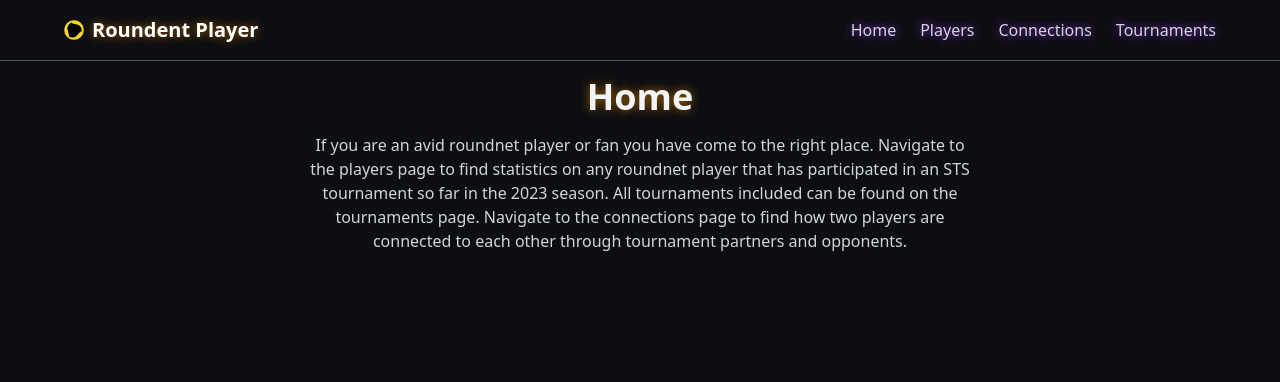
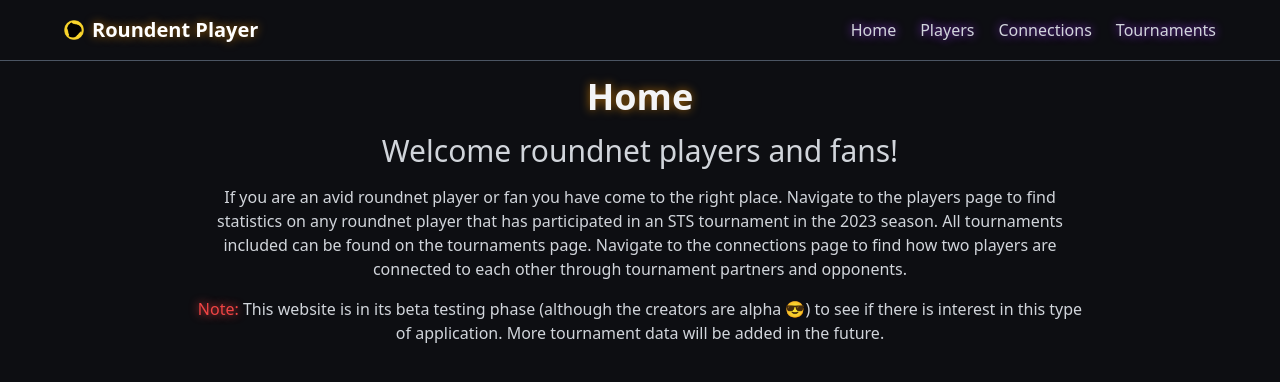
Before and after one commit to CoryChilton/roundnet-player-web-app, a Next.js app: page / in a window 1280 px wide. Shown: the top 382 px of the page. Built offline with nearby package versions, Linux system fonts and the light colour scheme.

Commit message:
added beta testing note to home page

```diff
--- a/src/app/page.tsx
+++ b/src/app/page.tsx
@@ -6,8 +6,14 @@ export default function Home() {
       <h1 className="font-bold text-4xl mb-4 text-shadow-glow shadow-yellow-700 text-gray-100">
         Home
       </h1>
-      <p className="max-w-2xl text-center text-gray-300">
-        If you are an avid roundnet player or fan you have come to the right place. Navigate to the players page to find statistics on any roundnet player that has participated in an STS tournament so far in the 2023 season. All tournaments included can be found on the tournaments page. Navigate to the connections page to find how two players are connected to each other through tournament partners and opponents.
+      <h2 className="text-3xl text-gray-300 mb-4 text-center">
+        Welcome roundnet players and fans!
+      </h2>
+      <p className="max-w-4xl text-center text-gray-300 mb-4">
+        If you are an avid roundnet player or fan you have come to the right place. Navigate to the players page to find statistics on any roundnet player that has participated in an STS tournament in the 2023 season. All tournaments included can be found on the tournaments page. Navigate to the connections page to find how two players are connected to each other through tournament partners and opponents.
+      </p>
+      <p className="max-w-4xl text-center text-gray-300">
+        <span className="text-shadow-glow shadow-red-500 text-red-500">Note: </span>This website is in its beta testing phase (although the creators are alpha &#128526;) to see if there is interest in this type of application. More tournament data will be added in the future.
       </p>
     </main>
   )
```
